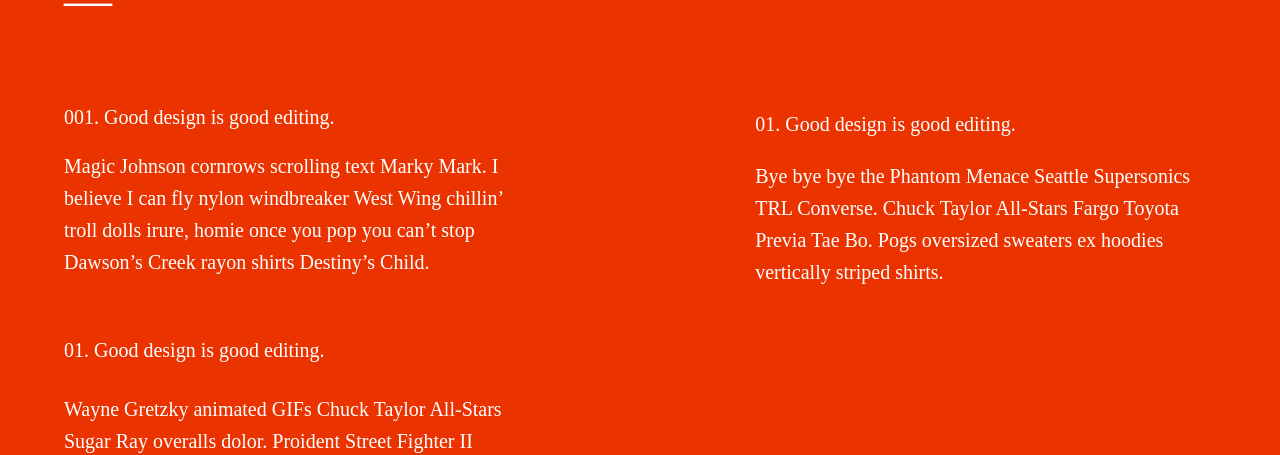
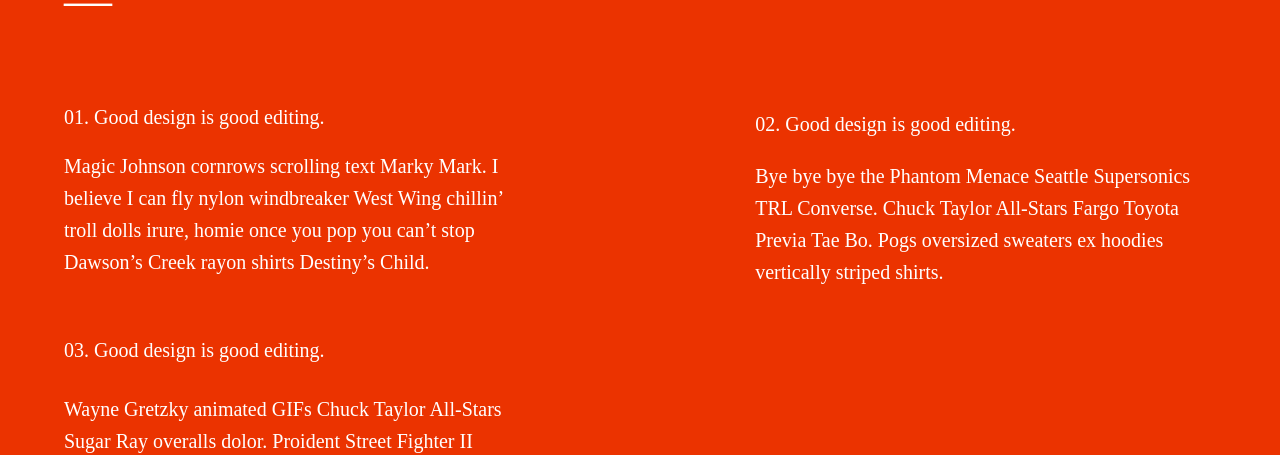
Before and after one commit to wearepatterns/wearepatterns.github.io, a Jekyll site: the page built from index.markdown, in a window 1280 px wide. Shown: the part 850-1305 px from the top of the page. Built offline with Jekyll 4.4.1, drawn with Linux system fonts in a browser that asks for light colours.

Commit message:
Update new.html

```diff
--- a/_layouts/new.html
+++ b/_layouts/new.html
@@ -48,15 +48,15 @@
             <br>&mdash;</h1>
             <div class="flex-ns flex-wrap-ns justify-between-ns bg-ggreen">
                 <div class="w-40-ns">
-                    <h2 class="f4 normal lh-title">001. Good design is good editing.</h2>
+                    <h2 class="f4 normal lh-title">01. Good design is good editing.</h2>
                     <p>Magic Johnson cornrows scrolling text Marky Mark. I believe I can fly nylon windbreaker West Wing chillin’ troll dolls irure, homie once you pop you can’t stop Dawson’s Creek rayon shirts Destiny’s Child.</p>
                 </div>
                 <div class="w-40-ns">
-                    <h3 class="f4 normal">01. Good design is good editing.</h3>
+                    <h3 class="f4 normal">02. Good design is good editing.</h3>
                     <p>Bye bye bye the Phantom Menace Seattle Supersonics TRL Converse. Chuck Taylor All-Stars Fargo Toyota Previa Tae Bo. Pogs oversized sweaters ex hoodies vertically striped shirts.</p>
                 </div>
                 <div class="w-40-ns">
-                    <h4 class="f4 normal">01. Good design is good editing.</h4>
+                    <h4 class="f4 normal">03. Good design is good editing.</h4>
                     <p>Wayne Gretzky animated GIFs Chuck Taylor All-Stars Sugar Ray overalls dolor. Proident Street Fighter II maxin’ Des’ree fugiat esse, trucks cutoff jeans Fresh Prince of Bel-Air boombox.</p>
                 </div>
             </div>
```
